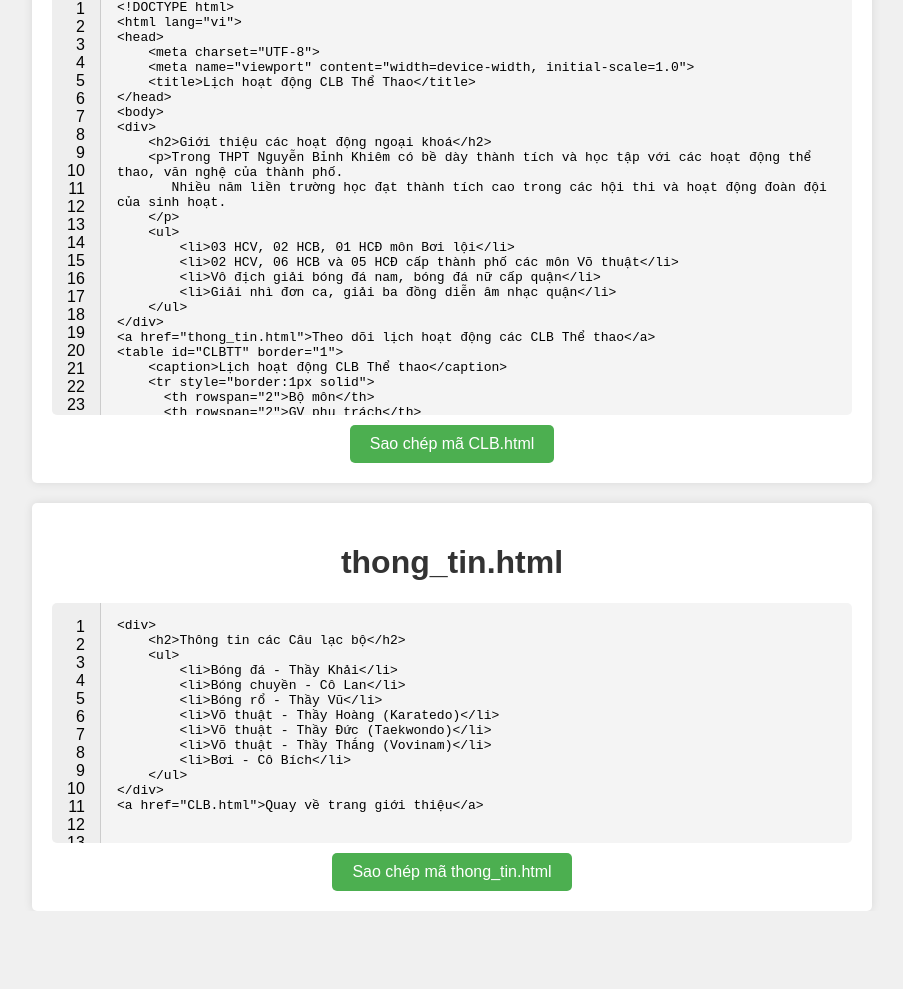
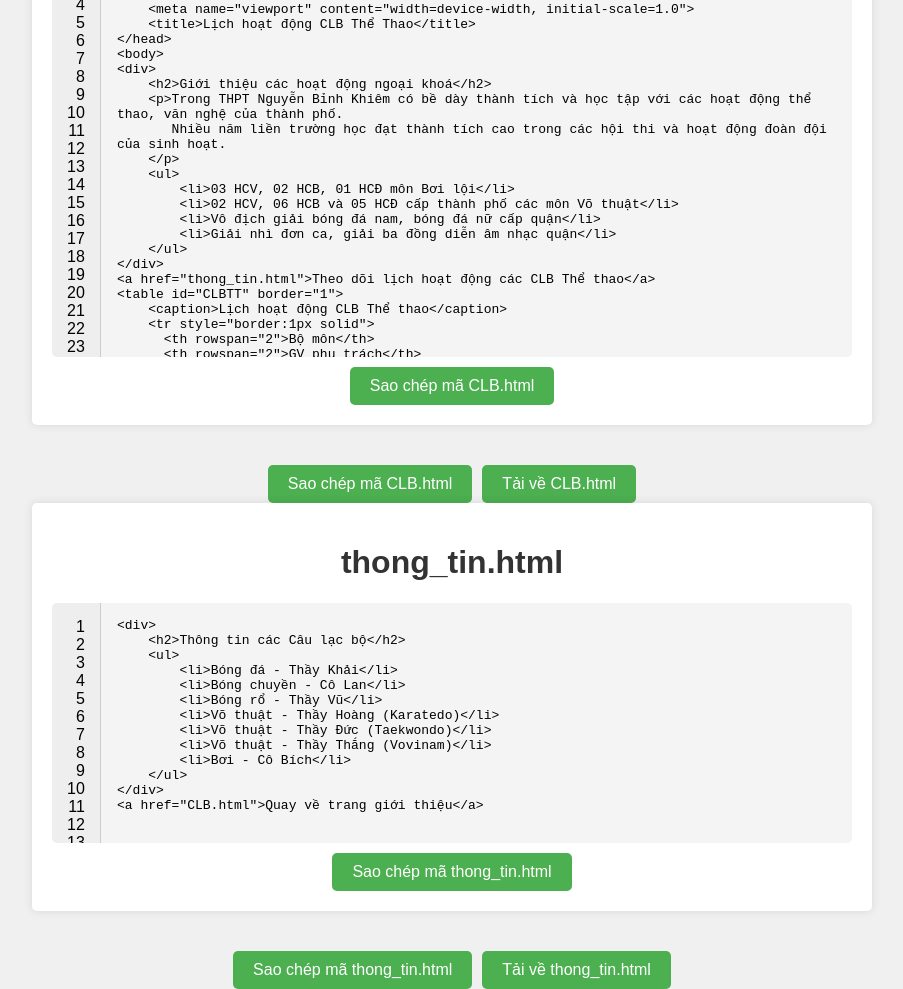
Before and after one commit to namnhn1301/mahtml, a plain HTML site: page index.html in a window 1280 px wide. Shown: the whole page, without its empty margins (188-1091 px from the left). Before the commit the page ends 911 px from the top, so only its background shows below. Drawn offline with Linux system fonts and the light colour scheme.

Commit message:
Add files via upload

```diff
--- a/index.html
+++ b/index.html
@@ -69,6 +69,12 @@
         }
         button:hover {
             background-color: #45a049;
+        }
+        .button-group {
+            display: flex;
+            justify-content: center; /* Canh giữa các nút */
+            gap: 10px; /* Khoảng cách giữa các nút */
+            margin-top: 10px;
         }
     </style>
 </head>
@@ -173,7 +179,11 @@
         </div>
         <button onclick="copyCode('codeBlockIndex')">Sao chép mã CLB.html</button>
     </div>
-
+    <div class="button-group">
+        <button onclick="copyCode('codeBlockIndex')">Sao chép mã CLB.html</button>
+        <button onclick="downloadFile('CLB.html', document.getElementById('codeBlockIndex').textContent)">Tải về CLB.html</button>
+    </div>
+</div>
     <div class="container">
         <h1>thong_tin.html</h1>
         <div class="code-container">
@@ -196,7 +206,10 @@
         </div>
         <button onclick="copyCode('codeBlockThongTin')">Sao chép mã thong_tin.html</button>
     </div>
-
+    <div class="button-group">
+        <button onclick="copyCode('codeBlockThongTin')">Sao chép mã thong_tin.html</button>
+        <button onclick="downloadFile('thong_tin.html', document.getElementById('codeBlockThongTin').textContent)">Tải về thong_tin.html</button>
+    </div>
     <script>
         function addLineNumbers(preId, lineNumbersId) {
             var code = document.getElementById(preId).textContent;
@@ -235,6 +248,22 @@
             console.log("Service Worker registration failed:", error);
         });
     }
+    function downloadFile(filename, content) {
+            const element = document.createElement('a');
+            element.setAttribute('href', 'data:text/html;charset=utf-8,' + encodeURIComponent(content));
+            element.setAttribute('download', filename);
+            element.style.display = 'none';
+            document.body.appendChild(element);
+            element.click();
+            document.body.removeChild(element);
+        }
+
+        // Tự động thêm số dòng cho mỗi khối mã
+        window.onload = function() {
+            addLineNumbers("codeBlockIndex", "lineNumbersIndex");
+            addLineNumbers("codeBlockThongTin", "lineNumbersThongTin");
+        };
+
     </script>
     <script src="service-worker.js"></script>
 </body>
```
